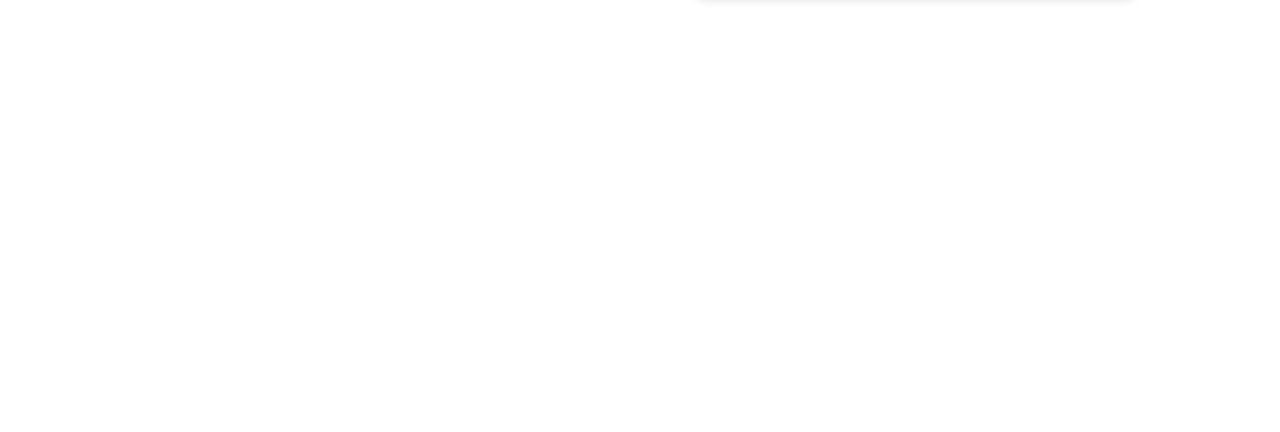
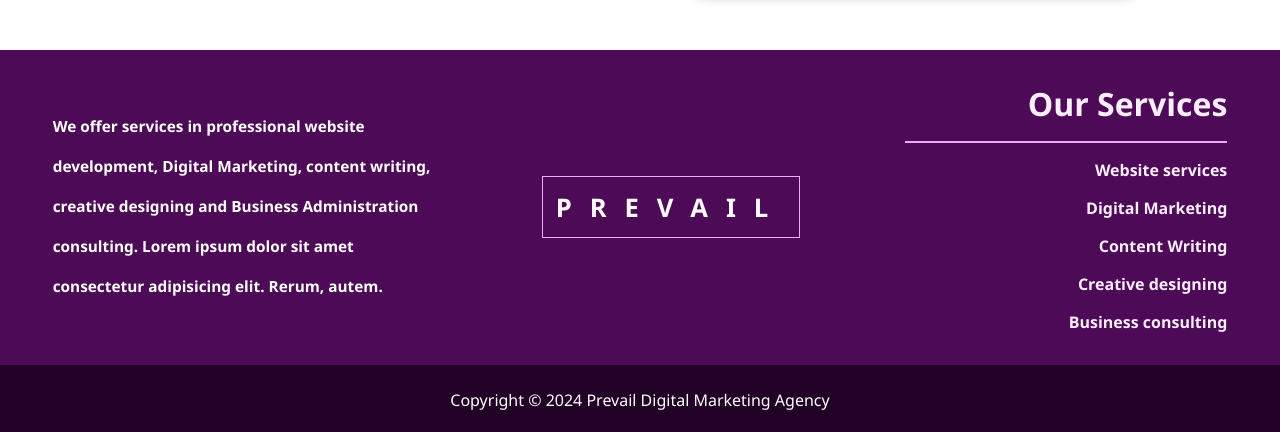
Before and after one commit to Umweltdev/prevailclient, a React (Vite) app: page / in a window 1280 px wide. Shown: the part 4163-4595 px from the top of the page. Before the commit the page ends 4213 px from the top, so only its background shows below. Built offline with nearby package versions, Linux system fonts and the light colour scheme.

Commit message:
blog + footer append

```diff
--- a/src/components/Blog/SectionOne.jsx
+++ b/src/components/Blog/SectionOne.jsx
@@ -1,3 +1,4 @@
+import Footer from "../Footer/Footer";
 import Navbar from "../Navbar/Navbar";
 import "./assets/blog.css";
 import { BlogCategory, blogBlurbs } from "./assets/blogData";
@@ -11,19 +12,16 @@
         <div className="sOneBlogBlurbs">
           {blogBlurbs.map((data, index) => (
             <div key={index} className="sOneBlogCard">
-              <img
-                className="sOneBlogCardImg"
-                src={data.img}
-                alt=""
-              />
+              <img className="sOneBlogCardImg" src={data.img} alt="" />
               <span className="sOneBlogCardHeader">{data.category}</span>
-              <h1 className="sOneBlogCardText">
-                {data.header}
-              </h1>
+              <h1 className="sOneBlogCardText">{data.header}</h1>
               <div className="sOneBlogCardSub">
                 <p className="sOneBlogCardDate">{data.date}</p>
                 <p className="sOneBlogCardAuthor">
-                  by <span className="sOneBlogCardAuthorSpan">{data.authorFirstName}</span>
+                  by{" "}
+                  <span className="sOneBlogCardAuthorSpan">
+                    {data.authorFirstName}
+                  </span>
                 </p>
                 <button className="sOneBlogCardBtn">Read More</button>
               </div>
@@ -49,6 +47,7 @@
           </div>
         </div>
       </div>
+      <Footer />
     </div>
   );
 };
--- a/src/components/Footer/Footer.jsx
+++ b/src/components/Footer/Footer.jsx
@@ -0,0 +1,36 @@
+import React from "react";
+import "./assets/footer.css";
+
+const Footer = () => {
+  return (
+    <>
+      <div className="footer">
+        <p className="footerMission">
+          We offer services in professional website development, Digital
+          Marketing, content writing, creative designing and Business
+          Administration consulting. Lorem ipsum dolor sit amet consectetur
+          adipisicing elit. Rerum, autem.
+        </p>
+
+        <h1 className="footerLogo">PREVAIL</h1>
+
+        <div className="footerServices">
+          <h1>Our Services</h1>
+          <div className="footerServicesLine"></div>
+          <p className="servicesItems">Website services</p>
+          <p className="servicesItems">Digital Marketing</p>
+          <p className="servicesItems">Content Writing </p>
+          <p className="servicesItems">Creative designing </p>
+          <p className="servicesItems">Business consulting </p>
+        </div>
+      </div>
+      <div className="footerCopyRight">
+        <p className="footerCopyRightItem">
+          Copyright © 2024 Prevail Digital Marketing Agency
+        </p>
+      </div>
+    </>
+  );
+};
+
+export default Footer;
--- a/src/components/Footer/assets/footer.css
+++ b/src/components/Footer/assets/footer.css
@@ -0,0 +1,57 @@
+.footer {
+  display: flex;
+  background-color: var(--dark-color);
+  justify-content: space-around;
+  align-items: center;
+  color: white;
+  padding: 4vh 0;
+}
+
+.footerMission {
+  width: 30vw;
+  text-align: left;
+  font-size: var(--normal-text);
+  line-height: 5vh;
+  font-weight: bolder;
+}
+
+.footerLogo {
+  color: white;
+  text-decoration: none;
+  font-size: 2vw;
+  font-weight: bolder;
+  letter-spacing: 1.4vw;
+  border: 1px solid var(--light-color);
+  padding: 1vw;
+}
+
+.footerServices {
+  display: flex;
+  flex-direction: column;
+  justify-content: right;
+  text-align: right;
+  gap: 2vh;
+  font-weight: bold;
+  color: var(--vlight-color);
+  transition: 1s ease-in-out;
+}
+
+.footerServicesLine {
+  border: 1px solid var(--light-color);
+  width: 25vw;
+}
+
+.servicesItems:hover {
+  padding-right: 2vw;
+  transition: 0.5s all ease-in-out;
+}
+
+.footerCopyRight {
+    color: white;
+    padding: 3vh 0;
+    background-color: var(--veryDark-color);
+}
+
+.footerCopyRightItem {
+    text-align: center;
+}
--- a/src/components/Landing/assets/landing.css
+++ b/src/components/Landing/assets/landing.css
@@ -550,8 +550,8 @@
   width: 40vw;
   font-weight: bolder;
 }
-
-/* FOOTER */
+/*
+FOOTER
 .footerSideNavs {
   display: flex;
   flex-direction: row;
@@ -592,9 +592,9 @@
   display: flex;
   flex-direction: row;
   /* padding: 5vh 4vw; */
-  gap: 8vw;
-}
-
+  /* gap: 8vw;
+} */
+/*
 .footerNavItemsLine {
   border: 1px solid #7e7a7a;
   width: 60vw;
@@ -615,4 +615,4 @@
   color: #333;
   gap: 1vw;
   font-size: 1.6vw;
-}
+}  */
--- a/src/pages/About.jsx
+++ b/src/pages/About.jsx
@@ -1,4 +1,4 @@
-
+import Footer from "../components/Footer/Footer.jsx"
 import SectionOne from "../components/About/SectionOne";
 import SectionThree from "../components/About/SectionThree";
 import SectionTwo from "../components/About/SectionTwo";
@@ -11,7 +11,7 @@
       <SectionOne/>
       <SectionTwo/>
       <SectionThree/>
-      {/* <Footer/> */}
+      <Footer/>
     </div>
   );
 };
--- a/src/pages/Blog.jsx
+++ b/src/pages/Blog.jsx
@@ -1,5 +1,6 @@
 import React from "react";
 import SectionOne from "../components/Blog/SectionOne";
+import Footer from "../components/Footer/Footer";
 
 const Blog = () => {
   return (
--- a/src/pages/Landing.jsx
+++ b/src/pages/Landing.jsx
@@ -1,4 +1,5 @@
 
+import Footer from "../components/Footer/Footer";
 import Hero from "../components/Landing/Hero";
 import SectionFive from "../components/Landing/SectionFive";
 import SectionFour from "../components/Landing/SectionFour";
@@ -16,8 +17,8 @@
       <SectionThree />
       <SectionFour />
       <SectionSix />
-      {/* <Footer /> */}
-      {/* <Follower /> */}
+      <Footer />
+
     </div>
   );
 };
--- a/src/pages/Portfolio.jsx
+++ b/src/pages/Portfolio.jsx
@@ -3,6 +3,7 @@
 import SectionThree from "../components/Portfolio/SectionThree";
 import SectionFour from "../components/Portfolio/SectionFour";
 import SectionFive from "../components/Portfolio/SectionFive";
+import Footer from "../components/Footer/Footer"
 
 const Portfolio = () => {
   return (
@@ -12,7 +13,7 @@
       <SectionThree />
       <SectionFour />
       <SectionFive />
-      {/* <Footer/> */}
+      <Footer/>
     </div>
   );
 };
```
